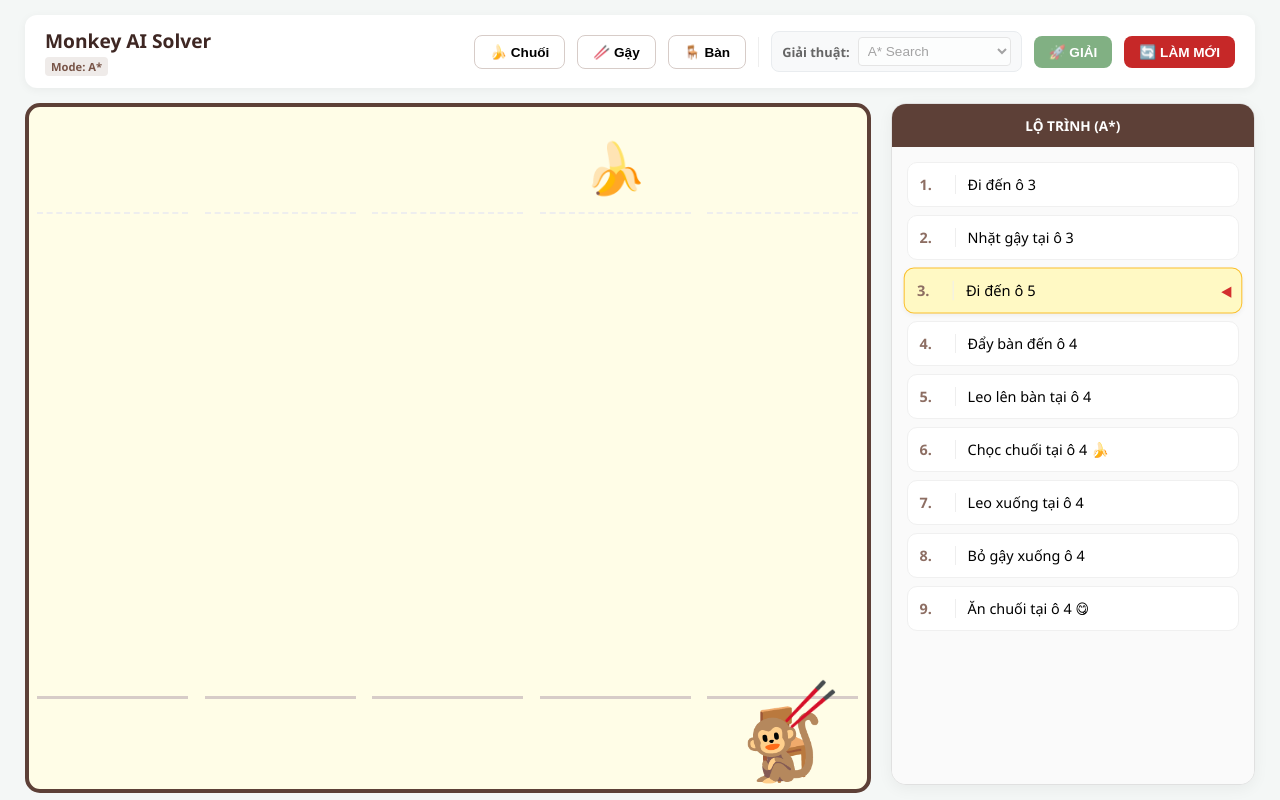
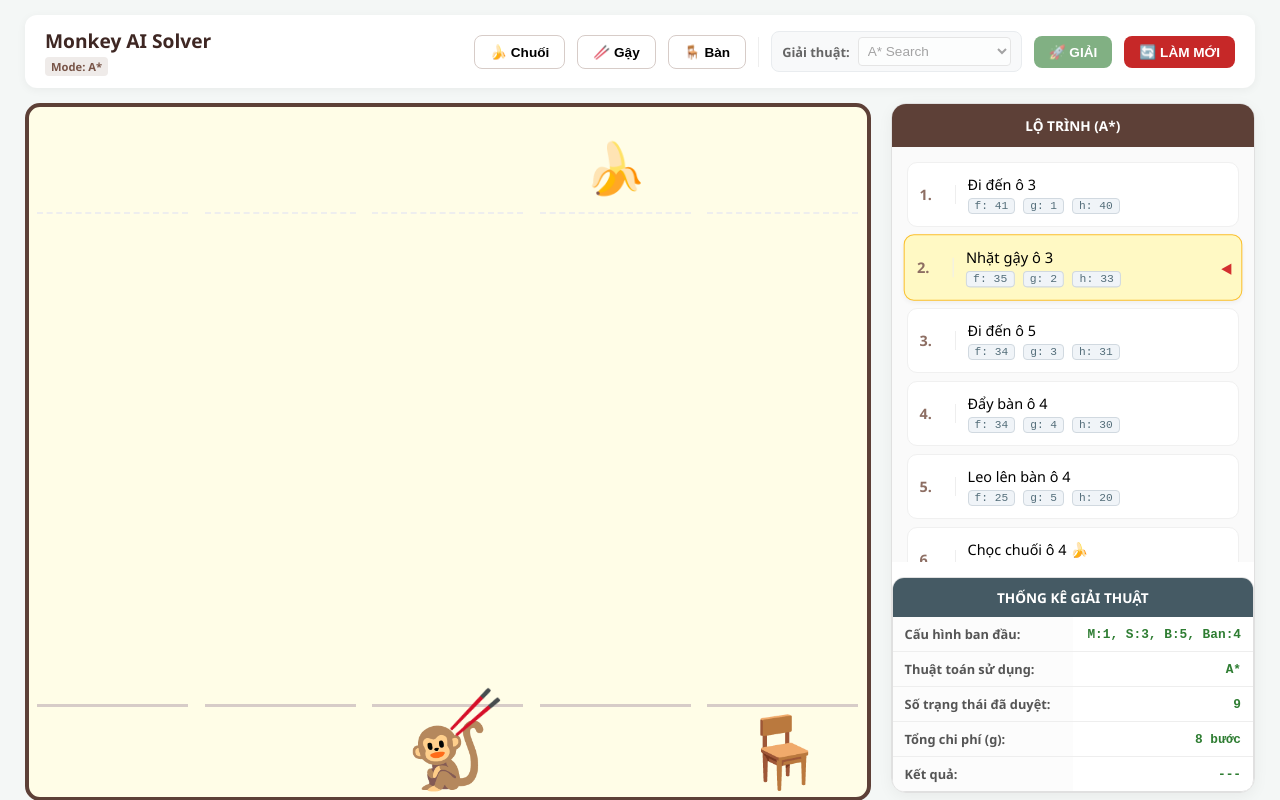
Before and after one commit to trangiadai/monkey-ai, a React (Create React App) app: page / in a window 1280 px wide. Both pictures are taken after a click on the button "🚀 GIẢI". Built offline with nearby package versions, Linux system fonts and the light colour scheme.

Commit message:
adding more result information after solving a problem

```diff
--- a/src/App.css
+++ b/src/App.css
@@ -331,3 +331,70 @@ header {
   margin-top: 30px;
   font-size: 0.85rem;
 }
+
+.stats-container {
+  margin-top: 15px;
+  background: #fff;
+  border-radius: 12px;
+  border: 1px solid #e0e0e0;
+  overflow: hidden;
+}
+
+.stats-header {
+  background: #455a64;
+  color: white;
+  padding: 10px;
+  font-size: 0.85rem;
+  font-weight: bold;
+  text-align: center;
+}
+
+.stats-table {
+  width: 100%;
+  border-collapse: collapse;
+  font-size: 0.8rem;
+}
+
+.stats-table td {
+  padding: 8px 12px;
+  border-bottom: 1px solid #eee;
+}
+
+.stats-table tr:last-child td {
+  border-bottom: none;
+}
+
+.label-cell {
+  background: #fcfcfc;
+  font-weight: 600;
+  color: #555;
+  width: 50%;
+}
+
+.value-cell {
+  text-align: right;
+  color: #2e7d32;
+  font-family: monospace;
+  font-weight: bold;
+}
+
+.step-content {
+  display: flex;
+  flex-direction: column;
+  gap: 4px;
+}
+
+.cost-details {
+  display: flex;
+  gap: 8px;
+}
+
+.cost-tag {
+  font-size: 0.7rem;
+  background: #f0f4f8;
+  color: #546e7a;
+  padding: 1px 6px;
+  border-radius: 4px;
+  border: 1px solid #d1d9e0;
+  font-family: "Courier New", Courier, monospace;
+}
--- a/src/App.js
+++ b/src/App.js
@@ -18,31 +18,19 @@ const App = () => {
     currentStepIdx: -1,
     isSelecting: null,
     selectedAlgo: "A*",
+    stats: {
+      totalStates: 0,
+      finalCost: 0,
+      initialConfig: ""
+    }
   };
 
   const [state, setState] = useState(initialState);
 
-  const handleReset = () =>
-    setState({ ...initialState, selectedAlgo: state.selectedAlgo });
-  const updateState = (key, value) =>
-    setState((prev) => ({ ...prev, [key]: value }));
+  const handleReset = () => setState({ ...initialState, selectedAlgo: state.selectedAlgo });
+  const updateState = (key, value) => setState((prev) => ({ ...prev, [key]: value }));
 
   const solveAI = () => {
-    let openList = [
-      {
-        m: state.monkeyPos,
-        s: state.stickPos,
-        b: state.boxPos,
-        ban: state.bananaPos,
-        hS: false,
-        oB: false,
-        bD: false,
-        path: [],
-        g: 0, // cost from start
-        f: 0, // total cost (g + h)
-      },
-    ];
-
     const getHeuristic = (m, s, b, ban, hS, oB, bD) => {
       if (bD && !oB && !hS && m === ban) return 0;
       if (bD) return 10 + Math.abs(m - ban) + (oB ? 5 : 0);
@@ -51,95 +39,69 @@ const App = () => {
       return 40 + Math.abs(m - s);
     };
 
+    let openList = [{
+      m: state.monkeyPos, s: state.stickPos, b: state.boxPos, ban: state.bananaPos,
+      hS: false, oB: false, bD: false, path: [], g: 0, f: 0, h: 0
+    }];
     const visited = new Set();
+    let exploredCount = 0; // Đếm số trạng thái đã lấy ra khỏi OpenList
+
+    const initialConfigStr = `M:${state.monkeyPos+1}, S:${state.stickPos+1}, B:${state.boxPos+1}, Ban:${state.bananaPos+1}`;
 
     while (openList.length > 0) {
+      // 1. CHỌN NODE TIẾP THEO
       let curr;
-      if (state.selectedAlgo === "DFS") curr = openList.pop();
-      else if (state.selectedAlgo === "BFS") curr = openList.shift();
-      else {
+      if (state.selectedAlgo === "DFS") {
+        curr = openList.pop();
+      } else if (state.selectedAlgo === "BFS") {
+        curr = openList.shift();
+      } else {
         openList.sort((a, b) => a.f - b.f);
         curr = openList.shift();
       }
 
       const stateKey = `${curr.m}-${curr.s}-${curr.b}-${curr.hS}-${curr.oB}-${curr.bD}`;
       if (visited.has(stateKey)) continue;
+
       visited.add(stateKey);
+      exploredCount++; // Tăng biến đếm mỗi khi duyệt một trạng thái mới
 
+      // KIỂM TRA ĐÍCH
       if (curr.bD && !curr.oB && !curr.hS && curr.m === curr.ban) {
-        return [
-          ...curr.path,
-          { action: `Ăn chuối tại ô ${curr.ban + 1} 😋`, pos: curr.ban },
-        ];
+        updateState("stats", {
+          totalStates: exploredCount,
+          finalCost: curr.g,
+          initialConfig: initialConfigStr
+        });
+        return [...curr.path, { action: `Ăn chuối 😋`, pos: curr.ban, f: curr.g, g: curr.g, h: 0 }];
       }
 
+      // TẠO CÁC TRẠNG THÁI KẾ TIẾP (Neighbors)
       const neighbors = [];
       if (!curr.oB) {
         POSITIONS.forEach((p) => {
-          if (p !== curr.m)
-            neighbors.push({
-              ...curr,
-              m: p,
-              action: `Đi đến ô ${p + 1}`,
-              pos: p,
-            });
+          if (p !== curr.m) neighbors.push({ ...curr, m: p, action: `Đi đến ô ${p + 1}`, pos: p });
         });
       }
       if (curr.m === curr.s && !curr.hS && !curr.oB && !curr.bD) {
-        neighbors.push({
-          ...curr,
-          hS: true,
-          action: `Nhặt gậy tại ô ${curr.m + 1}`,
-          pos: curr.m,
-        });
+        neighbors.push({ ...curr, hS: true, action: `Nhặt gậy ô ${curr.m + 1}`, pos: curr.m });
       }
       if (curr.m === curr.b && !curr.oB && !curr.bD) {
         POSITIONS.forEach((p) => {
-          if (p !== curr.b)
-            neighbors.push({
-              ...curr,
-              m: p,
-              b: p,
-              s: curr.hS ? p : curr.s,
-              action: `Đẩy bàn đến ô ${p + 1}`,
-              pos: p,
-            });
+          if (p !== curr.b) neighbors.push({ ...curr, m: p, b: p, s: curr.hS ? p : curr.s, action: `Đẩy bàn ô ${p + 1}`, pos: p });
         });
       }
       if (curr.m === curr.b && !curr.bD) {
-        neighbors.push({
-          ...curr,
-          oB: !curr.oB,
-          action: curr.oB
-            ? `Leo xuống tại ô ${curr.m + 1}`
-            : `Leo lên bàn tại ô ${curr.m + 1}`,
-          pos: curr.m,
-        });
+        neighbors.push({ ...curr, oB: !curr.oB, action: curr.oB ? `Leo xuống ô ${curr.m + 1}` : `Leo lên bàn ô ${curr.m + 1}`, pos: curr.m });
       }
       if (curr.oB && curr.m === curr.ban && curr.hS && !curr.bD) {
-        neighbors.push({
-          ...curr,
-          bD: true,
-          action: `Chọc chuối tại ô ${curr.m + 1} 🍌`,
-          pos: curr.m,
-        });
+        neighbors.push({ ...curr, bD: true, action: `Chọc chuối ô ${curr.m + 1} 🍌`, pos: curr.m });
       }
       if (curr.bD && curr.oB) {
-        neighbors.push({
-          ...curr,
-          oB: false,
-          action: `Leo xuống tại ô ${curr.m + 1}`,
-          pos: curr.m,
-        });
+        neighbors.push({ ...curr, oB: false, action: `Leo xuống ô ${curr.m + 1}`, pos: curr.m });
       }
       if (curr.hS && curr.bD && !curr.oB) {
-        neighbors.push({
-          ...curr,
-          hS: false,
-          s: curr.m,
-          action: `Bỏ gậy xuống ô ${curr.m + 1}`,
-          pos: curr.m,
-        });
+        neighbors.push({ ...curr, hS: false, s: curr.m, action: `Bỏ gậy ô ${curr.m + 1}`, pos: curr.m });
       }
 
       neighbors.forEach((n) => {
@@ -148,14 +110,9 @@ const App = () => {
         let f = 0;
         if (state.selectedAlgo === "A*") f = g + h;
         else if (state.selectedAlgo === "GREEDY") f = h;
-        else if (state.selectedAlgo === "UCS") f = g;
-        openList.push({
-          ...n,
-          g,
-          h,
-          f,
-          path: [...curr.path, { action: n.action, pos: n.pos }],
-        });
+        else f = g;
+
+        openList.push({ ...n, g, h, f, path: [...curr.path, { action: n.action, pos: n.pos, f, g, h }] });
       });
     }
     return [];
@@ -175,25 +132,18 @@ const App = () => {
     if (state.isSolving && state.currentStepIdx < state.steps.length) {
       const timer = setTimeout(() => {
         const step = state.steps[state.currentStepIdx];
-        if (step.action.includes("Đi đến") || step.action.includes("Đẩy bàn"))
-          updateState("monkeyPos", step.pos);
+        if (step.action.includes("Đi đến") || step.action.includes("Đẩy bàn")) updateState("monkeyPos", step.pos);
         if (step.action.includes("Đẩy bàn")) updateState("boxPos", step.pos);
         if (step.action.includes("Nhặt gậy")) updateState("hasStick", true);
         if (step.action.includes("Leo lên")) updateState("onBox", true);
         if (step.action.includes("Chọc")) updateState("bananaDropped", true);
-        if (step.action.includes("Bỏ gậy")) {
-          updateState("hasStick", false);
-          updateState("stickPos", state.monkeyPos);
-        }
+        if (step.action.includes("Bỏ gậy")) { updateState("hasStick", false); updateState("stickPos", state.monkeyPos); }
         if (step.action.includes("Leo xuống")) updateState("onBox", false);
         if (step.action.includes("Ăn chuối")) updateState("isEaten", true);
         updateState("currentStepIdx", state.currentStepIdx + 1);
-      }, 900);
+      }, 1000);
       return () => clearTimeout(timer);
-    } else if (
-      state.currentStepIdx === state.steps.length &&
-      state.steps.length > 0
-    ) {
+    } else if (state.currentStepIdx === state.steps.length && state.steps.length > 0) {
       updateState("isSolving", false);
     }
   }, [state.isSolving, state.currentStepIdx, state.steps]);
@@ -206,35 +156,13 @@ const App = () => {
           <span className="algo-tag">Mode: {state.selectedAlgo}</span>
         </div>
         <div className="controls">
-          <button
-            className={`btn ${state.isSelecting === "banana" ? "active" : ""}`}
-            onClick={() => updateState("isSelecting", "banana")}
-          >
-            🍌 Chuối
-          </button>
-          <button
-            className={`btn ${state.isSelecting === "stick" ? "active" : ""}`}
-            onClick={() => updateState("isSelecting", "stick")}
-          >
-            🥢 Gậy
-          </button>
-          <button
-            className={`btn ${state.isSelecting === "box" ? "active" : ""}`}
-            onClick={() => updateState("isSelecting", "box")}
-          >
-            🪑 Bàn
-          </button>
-
+          <button className={`btn ${state.isSelecting === "banana" ? "active" : ""}`} onClick={() => updateState("isSelecting", "banana")}>🍌 Chuối</button>
+          <button className={`btn ${state.isSelecting === "stick" ? "active" : ""}`} onClick={() => updateState("isSelecting", "stick")}>🥢 Gậy</button>
+          <button className={`btn ${state.isSelecting === "box" ? "active" : ""}`} onClick={() => updateState("isSelecting", "box")}>🪑 Bàn</button>
           <div className="divider"></div>
-
           <div className="select-wrapper">
             <span className="select-label">Giải thuật:</span>
-            <select
-              className="algo-select"
-              value={state.selectedAlgo}
-              onChange={(e) => updateState("selectedAlgo", e.target.value)}
-              disabled={state.isSolving}
-            >
+            <select className="algo-select" value={state.selectedAlgo} onChange={(e) => updateState("selectedAlgo", e.target.value)} disabled={state.isSolving}>
               <option value="A*">A* Search</option>
               <option value="GREEDY">Greedy Best-First</option>
               <option value="BFS">BFS (Breadth-First)</option>
@@ -242,17 +170,8 @@ const App = () => {
               <option value="UCS">UCS (Uniform Cost)</option>
             </select>
           </div>
-
-          <button
-            className="btn solve-btn"
-            onClick={handleSolve}
-            disabled={state.isSolving || state.steps.length > 0}
-          >
-            🚀 GIẢI
-          </button>
-          <button className="btn reset-btn" onClick={handleReset}>
-            🔄 LÀM MỚI
-          </button>
+          <button className="btn solve-btn" onClick={handleSolve} disabled={state.isSolving || state.steps.length > 0}>🚀 GIẢI</button>
+          <button className="btn reset-btn" onClick={handleReset}>🔄 LÀM MỚI</button>
         </div>
       </header>
 
@@ -261,54 +180,24 @@ const App = () => {
           <div className="game-screen">
             <div className="ceiling">
               {POSITIONS.map((p) => (
-                <div
-                  key={p}
-                  className={`cell ${state.isSelecting === "banana" ? "guide-active" : ""}`}
-                  onClick={() =>
-                    state.isSelecting === "banana" &&
-                    updateState("bananaPos", p)
-                  }
-                >
-                  {state.bananaPos === p && !state.bananaDropped && (
-                    <span className="entity">🍌</span>
-                  )}
+                <div key={p} className={`cell ${state.isSelecting === "banana" ? "guide-active" : ""}`} onClick={() => state.isSelecting === "banana" && updateState("bananaPos", p)}>
+                  {state.bananaPos === p && !state.bananaDropped && <span className="entity">🍌</span>}
                 </div>
               ))}
             </div>
             <div className="floor">
               {POSITIONS.map((p) => (
-                <div
-                  key={p}
-                  className={`cell ${["stick", "box"].includes(state.isSelecting) ? "guide-active" : ""}`}
-                  onClick={() => {
-                    if (state.isSelecting === "stick")
-                      updateState("stickPos", p);
-                    if (state.isSelecting === "box") updateState("boxPos", p);
-                  }}
-                >
+                <div key={p} className={`cell ${["stick", "box"].includes(state.isSelecting) ? "guide-active" : ""}`} onClick={() => {
+                  if (state.isSelecting === "stick") updateState("stickPos", p);
+                  if (state.isSelecting === "box") updateState("boxPos", p);
+                }}>
                   {state.boxPos === p && <div className="box-entity">🪑</div>}
-                  {state.stickPos === p && !state.hasStick && (
-                    <div
-                      className="stick-entity"
-                      style={{ bottom: state.boxPos === p ? "42px" : "8px" }}
-                    >
-                      🥢
-                    </div>
-                  )}
-                  {state.bananaPos === p &&
-                    state.bananaDropped &&
-                    !state.isEaten && (
-                      <div className="entity banana-fall">🍌</div>
-                    )}
+                  {state.stickPos === p && !state.hasStick && <div className="stick-entity" style={{ bottom: state.boxPos === p ? "42px" : "8px" }}>🥢</div>}
+                  {state.bananaPos === p && state.bananaDropped && !state.isEaten && <div className="entity banana-fall">🍌</div>}
                   {state.monkeyPos === p && (
-                    <div
-                      className="monkey-entity"
-                      style={{ bottom: state.onBox ? "55px" : "0" }}
-                    >
-                      <div style={{ position: "relative" }}>
-                        {state.hasStick && (
-                          <span className="stick-hand">🥢</span>
-                        )}
+                    <div className="monkey-entity" style={{ bottom: state.onBox ? "55px" : "0" }}>
+                       <div style={{ position: "relative" }}>
+                        {state.hasStick && <span className="stick-hand">🥢</span>}
                         <span className="monkey-body">🐒</span>
                       </div>
                     </div>
@@ -322,21 +211,34 @@ const App = () => {
         <aside className="steps-section">
           <div className="sidebar-header">LỘ TRÌNH ({state.selectedAlgo})</div>
           <div className="steps-list">
-            {state.steps.length === 0 && (
-              <p className="empty-msg">Chọn giải thuật và nhấn Giải...</p>
-            )}
+            {state.steps.length === 0 && <p className="empty-msg">Thiết lập vị trí và nhấn Giải...</p>}
             {state.steps.map((s, i) => (
-              <div
-                key={i}
-                className={`step-row ${i === state.currentStepIdx - 1 ? "active-row" : ""}`}
-              >
+              <div key={i} className={`step-row ${i === state.currentStepIdx - 1 ? "active-row" : ""}`}>
                 <span className="step-num">{i + 1}.</span>
-                <span className="step-text">{s.action}</span>
-                {i === state.currentStepIdx - 1 && (
-                  <span className="arrow-pointer">◀</span>
-                )}
+                <div className="step-content">
+                    <div className="step-text">{s.action}</div>
+                    <div className="cost-details">
+                        <span className="cost-tag">f: {s.f}</span>
+                        <span className="cost-tag">g: {s.g}</span>
+                        <span className="cost-tag">h: {s.h}</span>
+                    </div>
+                </div>
+                {i === state.currentStepIdx - 1 && <span className="arrow-pointer">◀</span>}
               </div>
             ))}
+          </div>
+
+          <div className="stats-container">
+            <div className="stats-header">THỐNG KÊ GIẢI THUẬT</div>
+            <table className="stats-table">
+              <tbody>
+                <tr><td className="label-cell">Cấu hình ban đầu:</td><td className="value-cell">{state.stats.initialConfig || "---"}</td></tr>
+                <tr><td className="label-cell">Thuật toán sử dụng:</td><td className="value-cell">{state.selectedAlgo}</td></tr>
+                <tr><td className="label-cell">Số trạng thái đã duyệt:</td><td className="value-cell">{state.stats.totalStates}</td></tr>
+                <tr><td className="label-cell">Tổng chi phí (g):</td><td className="value-cell">{state.stats.finalCost} bước</td></tr>
+                <tr><td className="label-cell">Kết quả:</td><td className="value-cell">{state.isEaten ? "ĐÃ ĂN CHUỐI" : "---"}</td></tr>
+              </tbody>
+            </table>
           </div>
         </aside>
       </main>
```
